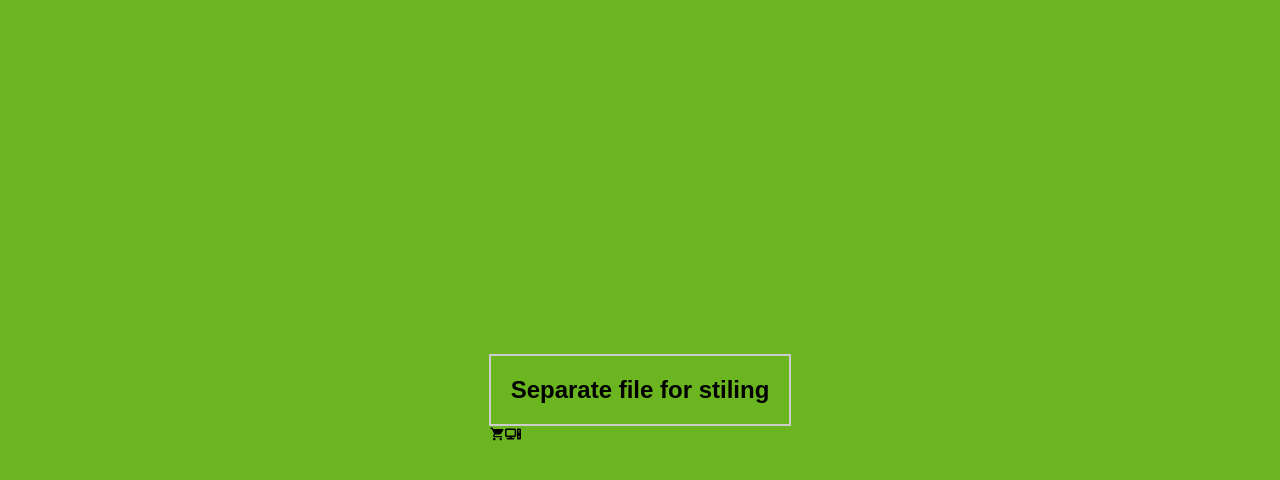
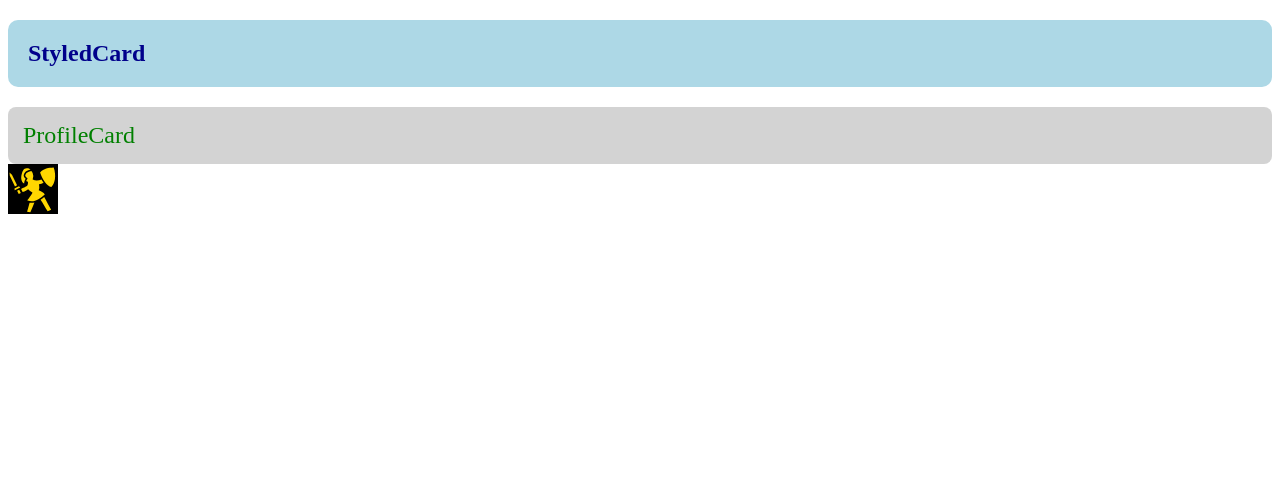
Before and after one commit to Maestro-Kira/react-practice-repository, a React (Vite) app: page / in a window 1280 px wide. Shown: the top 480 px of the page. Built offline with nearby package versions, Linux system fonts and the light colour scheme.

Commit message:
Practice react styling, make icons component, profile card component and styled card component. Render all

```diff
--- a/src/App.jsx
+++ b/src/App.jsx
@@ -1,13 +1,14 @@
-import { FaComputer } from "react-icons/fa6";
-import { IoMdCart } from "react-icons/io";
-import "./index.css";
+import StyledCard from "./components/StyledCard";
+
+import ProfileCard from "./components/ProfileCard";
+import IconComponent from "./components/IconComponent";
 
 function App() {
   return (
     <section>
-      <h1>Separate file for stiling</h1>
-      <IoMdCart />
-      <FaComputer />
+      <StyledCard />
+      <ProfileCard />
+      <IconComponent />
     </section>
   );
 }
--- /dev/null
+++ b/src/components/IconComponent.jsx
@@ -0,0 +1,13 @@
+import { GiSwordwoman } from "react-icons/gi";
+
+const IconComponent = () => {
+  return (
+    <div>
+      <GiSwordwoman
+        style={{ color: "gold", fontSize: "50px", backgroundColor: "black" }}
+      />
+    </div>
+  );
+};
+
+export default IconComponent;
--- /dev/null
+++ b/src/components/ProfileCard.jsx
@@ -0,0 +1,13 @@
+const ProfileCard = () => {
+  let styles = {
+    backgroundColor: "lightgrey",
+    padding: "15px",
+    borderRadius: "8px",
+    color: "green",
+    fontSize: "1.5rem",
+  };
+
+  return <div style={styles}>ProfileCard</div>;
+};
+
+export default ProfileCard;
--- /dev/null
+++ b/src/components/StyledCard.jsx
@@ -0,0 +1,18 @@
+const StyledCard = () => {
+  return (
+    <div>
+      <h1
+        style={{
+          background: "lightblue",
+          padding: "20px",
+          borderRadius: "10px",
+          color: "darkblue",
+        }}
+      >
+        StyledCard
+      </h1>
+    </div>
+  );
+};
+
+export default StyledCard;
```
